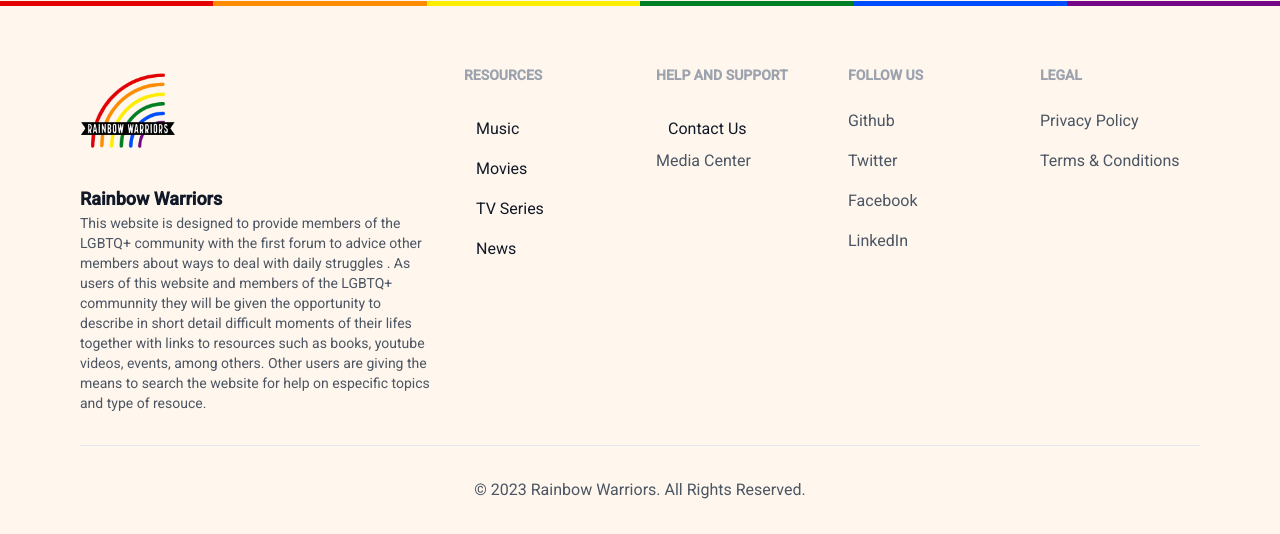
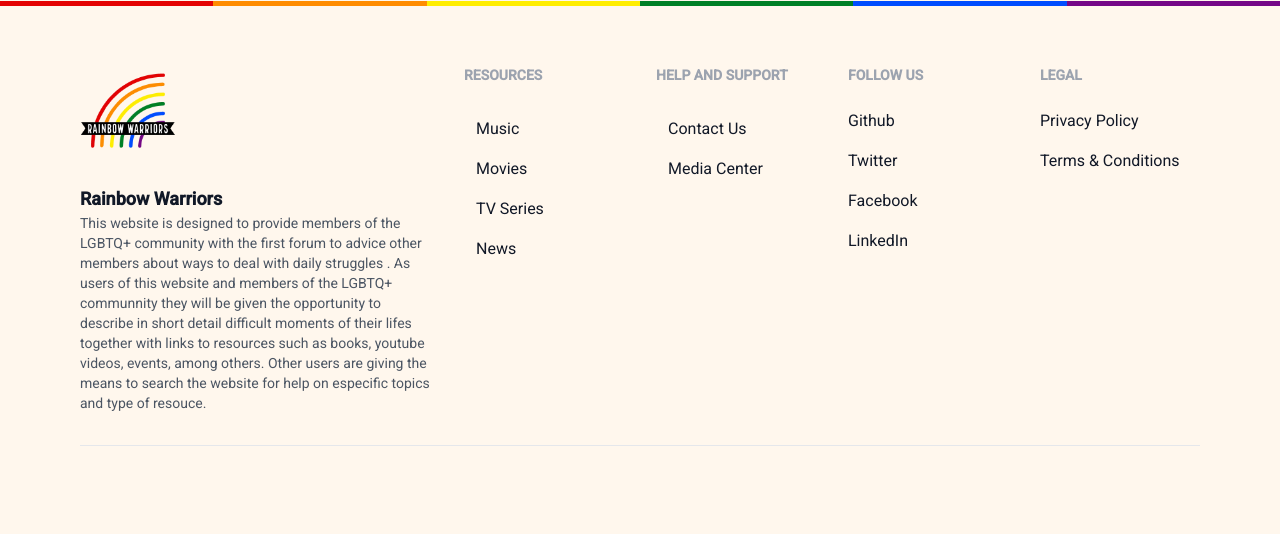
Before and after one commit to Joao4569/RainbowWarriors, a Django app: template home/templates/home/index.html in a window 1280 px wide. Shown: the part 1637-2171 px from the top of the page. After the commit the page ends 2083 px from the top, so only its background shows below. Run offline with Django 4.2, Linux system fonts and the light colour scheme; the template is opened without the code that fills it, so the values that code supplies are empty; some libraries are stand-ins or nearby versions.

Commit message:
Corrected Li element classes to ensure they all match.

```diff
--- a/templates/includes/footer.html
+++ b/templates/includes/footer.html
@@ -33,27 +33,27 @@
                     <li class="pl-3 py-2">
                         <a href="./contact-us.html" class="font-normal text-gray-900 hover:text-green-600 dark:text-gray-300 dark:hover:text-green-500 hover:underline">Contact Us</a>
                       </li>
-                    <li class="mb-4"><a href="/resources.html" target="_blank" rel="noreferrer nofollow" class="text-gray-600 dark:text-gray-400 dark:hover:text-white font-normal hover:underline">Media Center</a></li>
+                    <li class="pl-3 py-2 mb-4"><a href="/resources.html" target="_blank" rel="noreferrer nofollow" class="font-normal text-gray-900 hover:text-green-600 dark:text-gray-300 dark:hover:text-green-500 hover:underline">Media Center</a></li>
                 </ul>
             </div>
             <div>
                 <h3 class="text-gray-400 dark:text-white text-sm font-semibold uppercase mb-6">Follow us</h3>
                 <ul>
-                    <li class="mb-4"><a href="https://github.com/rainbow-warriors" target="_blank" rel="noreferrer nofollow" class="text-gray-600 dark:text-gray-400 dark:hover:text-white font-normal hover:underline">Github</a></li>
-                    <li class="mb-4"><a href="https://twitter.com/rainbow-warriors" target="_blank" rel="noreferrer nofollow" class="text-gray-600 dark:text-gray-400 dark:hover:text-white font-normal hover:underline">Twitter</a></li>
-                    <li class="mb-4"><a href="https://www.facebook.com/rainbow-warriors" target="_blank" rel="noreferrer nofollow" class="text-gray-600 dark:text-gray-400 dark:hover:text-white font-normal hover:underline">Facebook</a></li>
-                    <li class="mb-4"><a href="https://ro.linkedin.com/company/rainbow-warriors" target="_blank" rel="noreferrer nofollow" class="text-gray-600 dark:text-gray-400 dark:hover:text-white font-normal hover:underline">LinkedIn</a></li>
+                    <li class="mb-4"><a href="https://github.com/rainbow-warriors" target="_blank" rel="noreferrer nofollow" class="font-normal text-gray-900 hover:text-green-600 dark:text-gray-300 dark:hover:text-green-500 hover:underline">Github</a></li>
+                    <li class="mb-4"><a href="https://twitter.com/rainbow-warriors" target="_blank" rel="noreferrer nofollow" class="font-normal text-gray-900 hover:text-green-600 dark:text-gray-300 dark:hover:text-green-500 hover:underline">Twitter</a></li>
+                    <li class="mb-4"><a href="https://www.facebook.com/rainbow-warriors" target="_blank" rel="noreferrer nofollow" class="font-normal text-gray-900 hover:text-green-600 dark:text-gray-300 dark:hover:text-green-500 hover:underline">Facebook</a></li>
+                    <li class="mb-4"><a href="https://ro.linkedin.com/company/rainbow-warriors" target="_blank" rel="noreferrer nofollow" class="font-normal text-gray-900 hover:text-green-600 dark:text-gray-300 dark:hover:text-green-500 hover:underline">LinkedIn</a></li>
                 </ul>
             </div>
             <div>
                 <h3 class="text-gray-400 dark:text-white text-sm font-semibold uppercase mb-6">Legal</h3>
                 <ul>
-                    <li class="mb-4"><a href="/privacy-policy" target="_blank" rel="noreferrer nofollow" class="text-gray-600 dark:text-gray-400 dark:hover:text-white font-normal hover:underline">Privacy Policy</a></li>
-                    <li class="mb-4"><a href="/terms-and-conditions" target="_blank" rel="noreferrer nofollow" class="text-gray-600 dark:text-gray-400 dark:hover:text-white font-normal hover:underline">Terms &amp; Conditions</a></li>
+                    <li class="mb-4"><a href="/privacy-policy" target="_blank" rel="noreferrer nofollow" class="font-normal text-gray-900 hover:text-green-600 dark:text-gray-300 dark:hover:text-green-500 hover:underline">Privacy Policy</a></li>
+                    <li class="mb-4"><a href="/terms-and-conditions" target="_blank" rel="noreferrer nofollow" class="font-normal text-gray-900 hover:text-green-600 dark:text-gray-300 dark:hover:text-green-500 hover:underline">Terms &amp; Conditions</a></li>
                 </ul>
             </div>
         </div>
         <hr class="border-gray-200 dark:border-gray-700 my-6 lg:my-8">
-        <span class="block text-center text-gray-600 dark:text-gray-400 font-">© 2023 Rainbow Warriors. All Rights Reserved.</span>
+
     </div>
 </footer>
```
